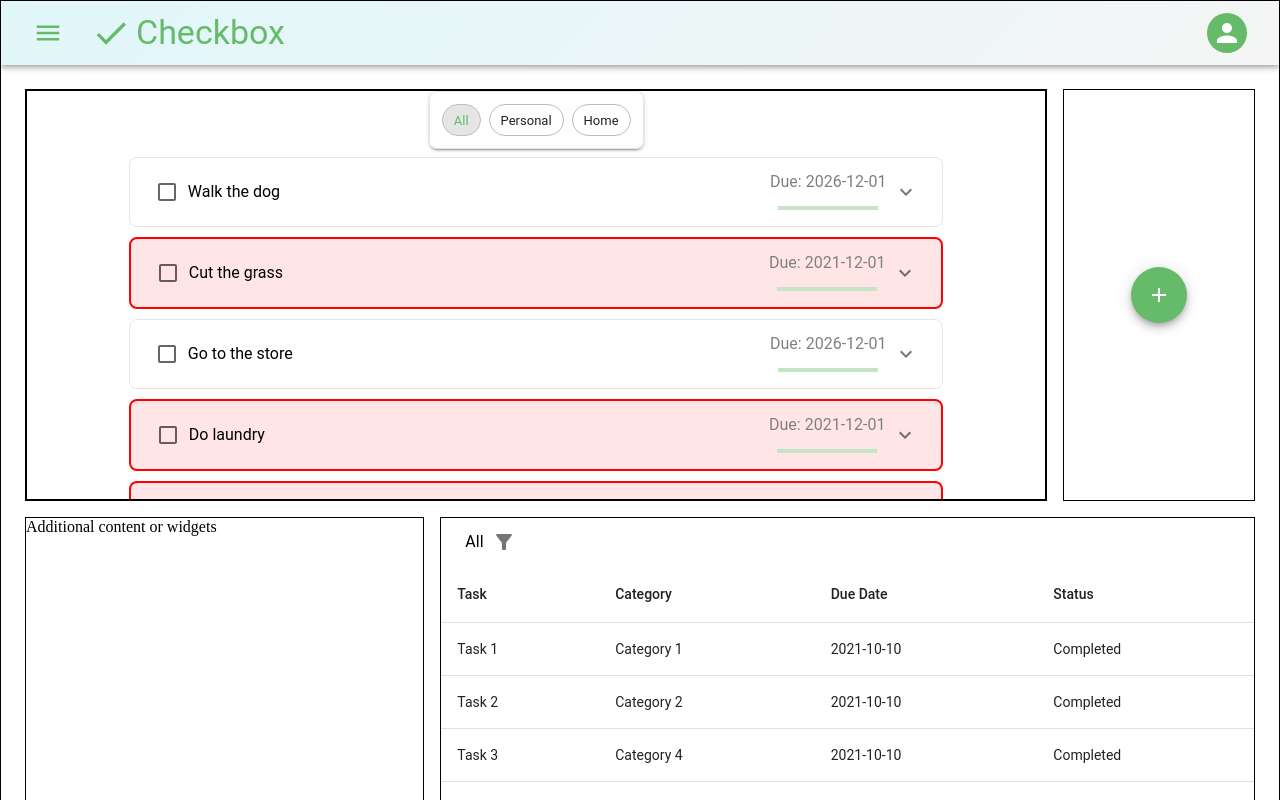
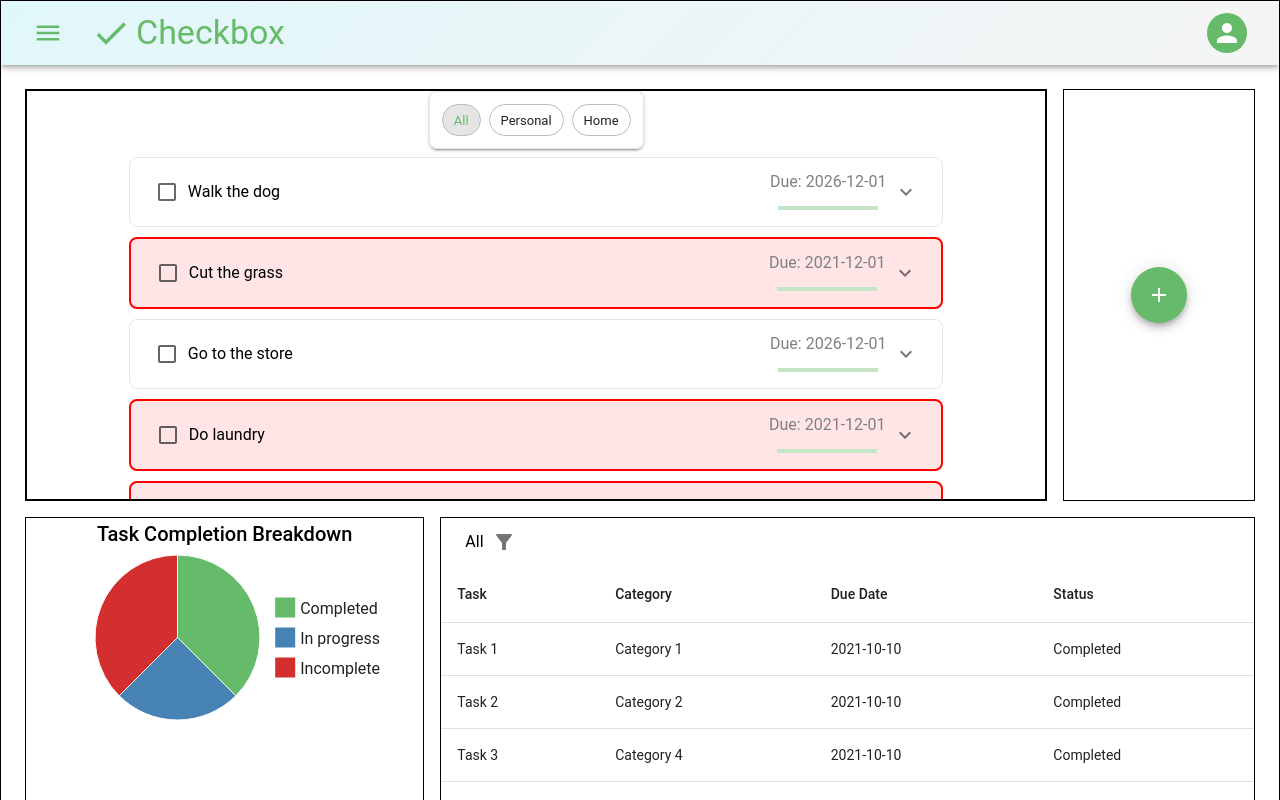
Before and after one commit to rymbowman/Task-Management-App---Frontend, a React (Vite) app in the folder Checkbox-Frontend/: page /dashboard in a window 1280 px wide. Shown: the top 800 px of the page. Built offline with nearby package versions, Linux system fonts and the light colour scheme.

Commit message:
Import TaskStats component into Dashboard page

```diff
--- a/Checkbox-Frontend/src/pages/Dashboard.jsx
+++ b/Checkbox-Frontend/src/pages/Dashboard.jsx
@@ -6,6 +6,7 @@ import { useState } from "react";
 import Sidebar from "../components/nav/Sidebar";
 import TaskContainer from "../components/task-container/TaskContainer";
 import TaskStats from "../components/task-stats/TaskStats";
+import PieChartStats from "../components/task-stats/PieChartStats";
 
 const drawerWidth = 240;
 
@@ -70,7 +71,7 @@ const Dashboard = () => {
             <TaskModal />
           </Grid>
           <Grid size={4} sx={{ border: "1px solid black" }}>
-            <Box>Additional content or widgets</Box>
+            <PieChartStats />
           </Grid>
           <Grid size={8} sx={{ border: "1px solid black" }}>
             <TaskStats />
```
